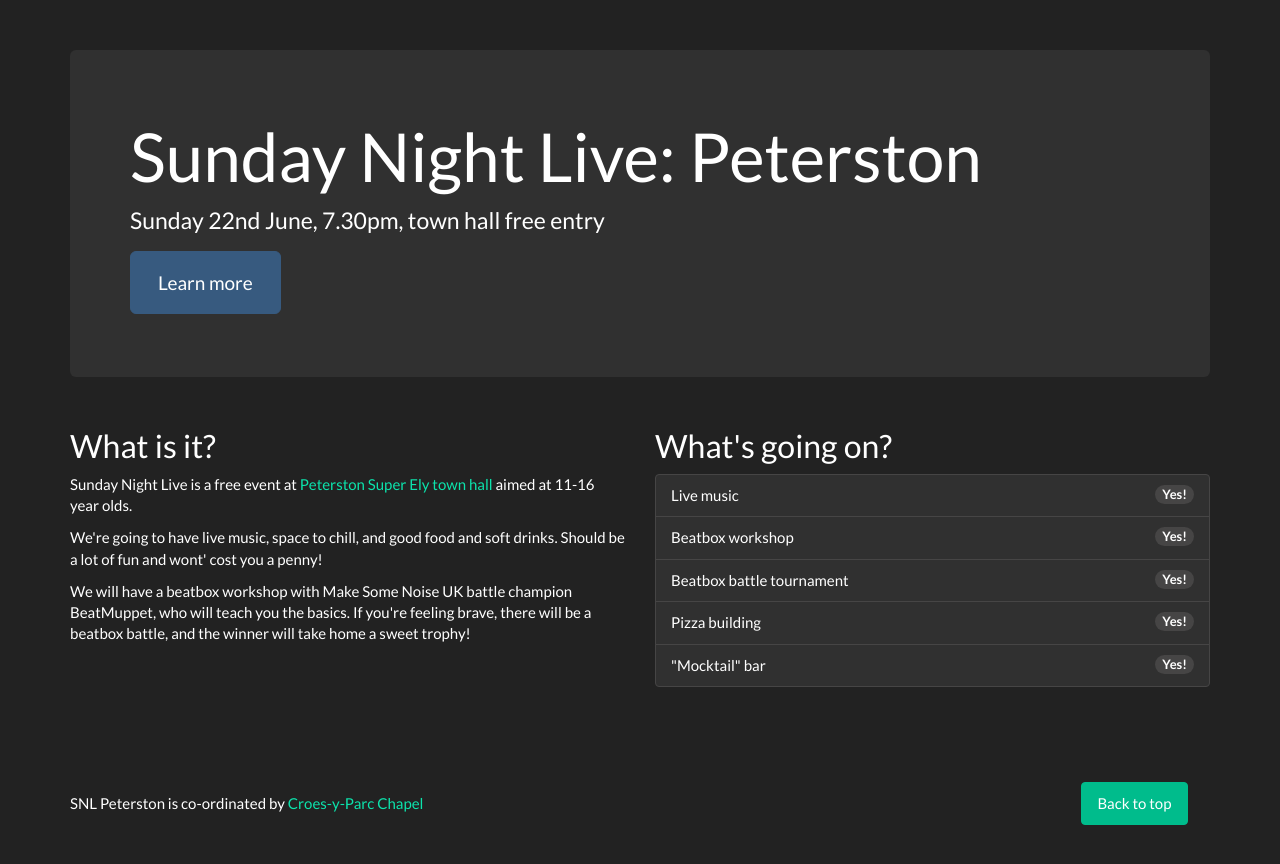
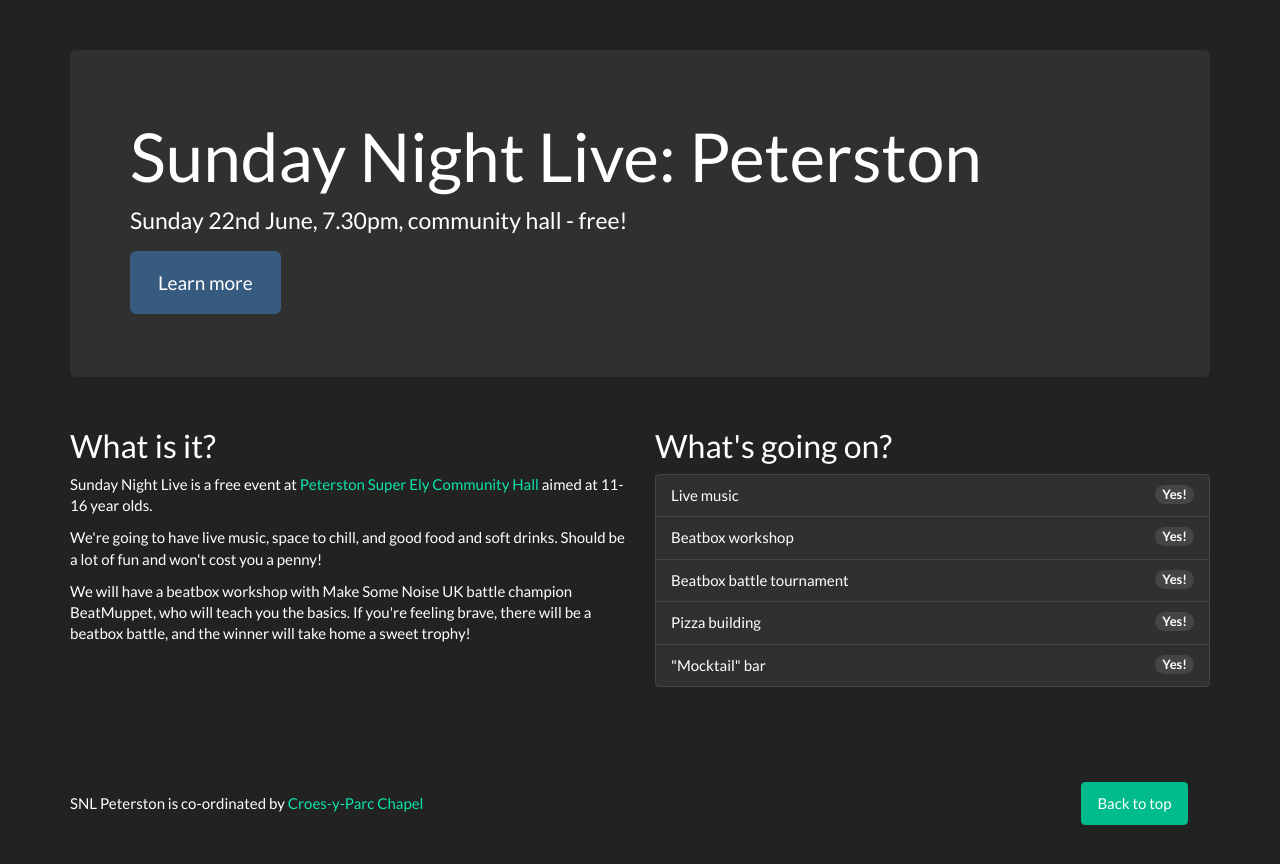
Before and after one commit to gavD/snlpeterston, a website: page index.html in a window 1280 px wide. Drawn offline with nearby package versions, Linux system fonts and the light colour scheme.

Commit message:
Fix typo

```diff
--- a/index.html
+++ b/index.html
@@ -4,6 +4,7 @@
     <meta charset="utf-8">
     <title>Sunday Night Live Peterston: free youth event</title>
     <meta name="viewport" content="width=device-width, initial-scale=1">
+    <meta name="description" content="Free youth event at Peterston Super Ely Community Hall, 22nd June, 7.30pm">
     <link rel="stylesheet" href="css/bootstrap.css" media="screen">
     <link rel="stylesheet" href="css/bootswatch.min.css">
     <!-- HTML5 shim and Respond.js IE8 support of HTML5 elements and media queries -->
@@ -19,9 +20,7 @@
         <div class="col-lg-12">
             <div class="jumbotron">
                 <h1>Sunday Night Live: Peterston</h1>
-                <p class="lead">Sunday 22nd June, 7.30pm, town hall free entry</p>
-
-                <p></p>
+                <p class="lead">Sunday 22nd June, 7.30pm, community hall - free!</p>
 
                 <p><a href="#whatisit" class="btn btn-primary btn-lg">Learn more</a></p>
             </div>
@@ -30,9 +29,9 @@
     <div class="row">
         <div class="col-lg-6">
             <h2 id="whatisit">What is it?</h2>
-            <p>Sunday Night Live is a free event at <a href="http://www.peterstonsuperely.org/#!facilities/c24jx">Peterston Super Ely town hall</a> aimed at 11-16 year olds.</p>
+            <p>Sunday Night Live is a free event at <a href="http://www.peterstonsuperely.org/#!facilities/c24jx">Peterston Super Ely Community Hall</a> aimed at 11-16 year olds.</p>
 
-            <p>We're going to have live music, space to chill, and good food and soft drinks. Should be a lot of fun and wont' cost you a penny!</p>
+            <p>We're going to have live music, space to chill, and good food and soft drinks. Should be a lot of fun and won't cost you a penny!</p>
 
             <p>We will have a beatbox workshop with Make Some Noise UK battle champion BeatMuppet, who will teach you the basics. If you're feeling brave, there will be a beatbox battle, and the winner will take home a sweet trophy!</p>
         </div>
@@ -70,11 +69,8 @@
                     <li class="pull-right"><a class="btn btn-success" href="#top">Back to top</a></li>
                 </ul>
                 <p>SNL Peterston is co-ordinated by <a href="https://www.facebook.com/groups/croesyparcsunday/?fref=ts">Croes-y-Parc Chapel</a></p>
-
-
             </div>
         </div>
-
     </footer>
 </div>
 <script src="https://code.jquery.com/jquery-1.10.2.min.js"></script>
@@ -83,9 +79,7 @@
 <script>
     !function ($) {
         $(function(){
-
             var $root = $('html, body');
-
             $('a').click(function() {
                 var href = $.attr(this, 'href');
                 $root.animate({
```
